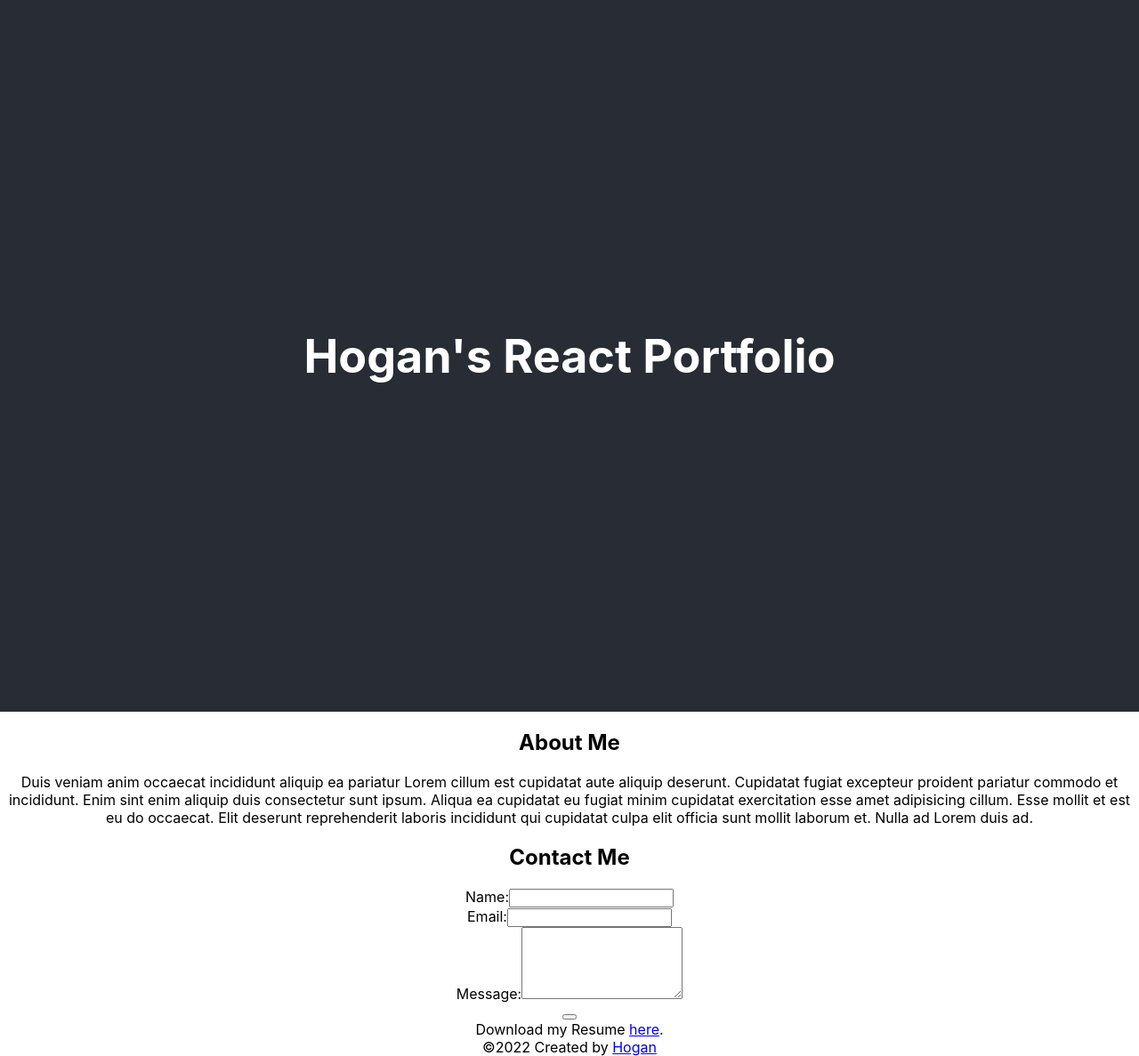
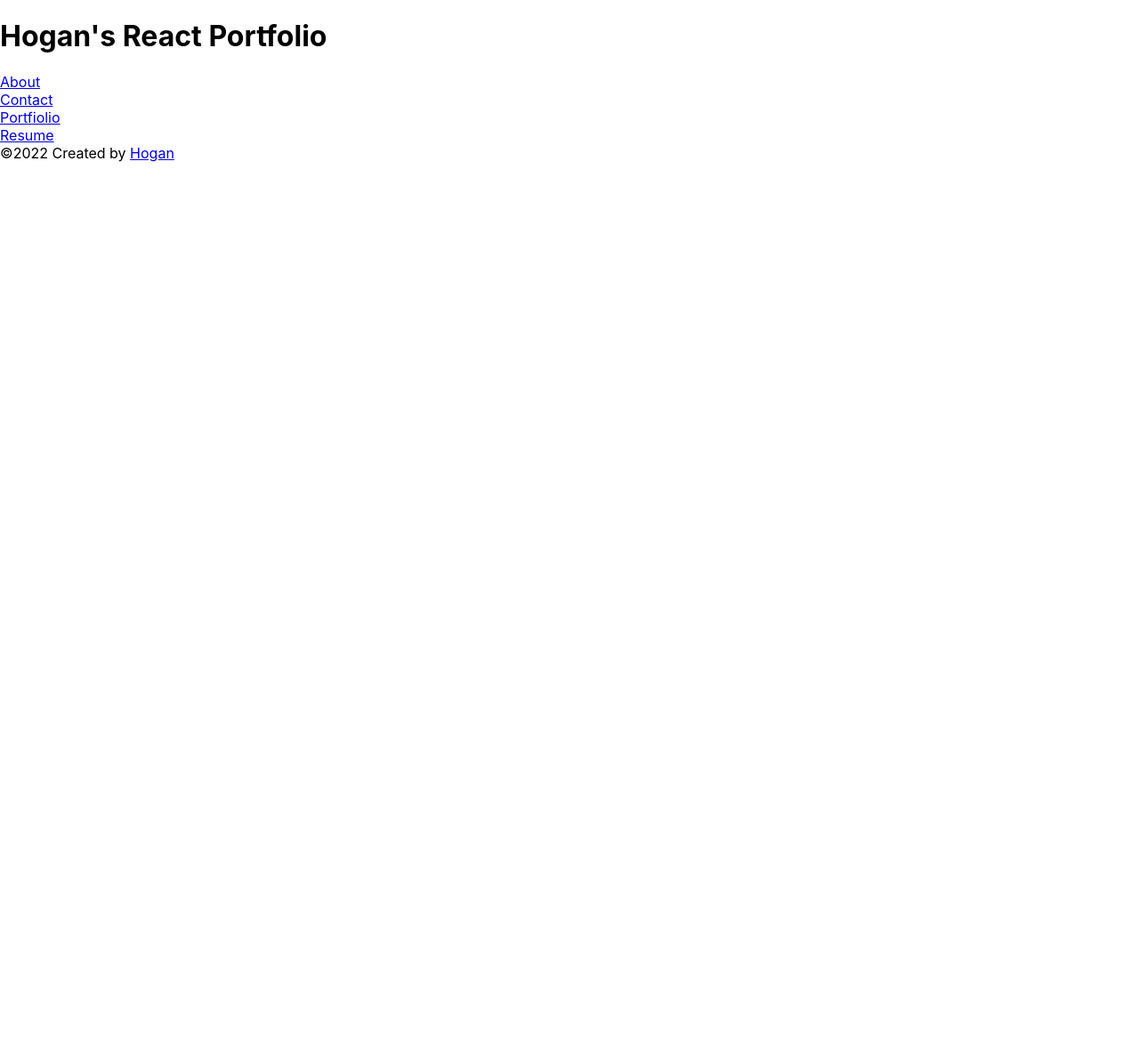
Before and after one commit to hoganrsherrow/react-portfolio-challenge, a React (Create React App) app: page /portfolio in a window 1280 px wide. Shown: the whole page at 89% size. After the commit the page ends 800 px from the top, so only its background shows below. Built offline with nearby package versions, Linux system fonts and the light colour scheme.

Commit message:
added react Router to navigate site

```diff
--- a/package.json
+++ b/package.json
@@ -8,6 +8,7 @@
     "@testing-library/user-event": "^13.5.0",
     "react": "^17.0.2",
     "react-dom": "^17.0.2",
+    "react-router-dom": "^6.4.1",
     "react-scripts": "5.0.1",
     "web-vitals": "^2.1.4"
   },
--- a/src/App.css
+++ b/src/App.css
@@ -36,3 +36,17 @@
     transform: rotate(360deg);
   }
 }
+
+.flex {
+  display: flex;
+}
+
+.space-between {
+  align-items: center;
+  justify-content: space-between;
+}
+
+.space-around {
+  align-items: center;
+  justify-content: space-around;
+}
--- a/src/App.js
+++ b/src/App.js
@@ -3,23 +3,33 @@
 import About from './components/About';
 import Contact from './components/Contact';
 import Resume from './components/Resume';
+import Portfolio from './components/Portfolio';
+import { BrowserRouter as Router, Routes, Route } from 'react-router-dom';
 
 function App() {
   return (
-    <div className="App">
-      <header className="App-header">
+    <Router>
+      <div>
+        <header>
           <h1>Hogan's React Portfolio</h1>
           <nav>
-
+            <div><a href="/about">About</a></div>
+            <div><a href="/contact">Contact</a></div>
+            <div><a href="/portfolio">Portfiolio</a></div>
+            <div><a href="/resume">Resume</a></div>
           </nav>
         </header>
         <main>
-        <About />
-        <Contact />
-        <Resume />
+          <Routes>
+            <Route path="/portfolio" element={<Portfolio />} />
+            <Route path="/about" element={<About />} />
+            <Route path="/contact" element={<Contact />} />
+            <Route path="/resume" element={<Resume />} />
+          </Routes>
         </main>
         <Footer />
       </div>
+    </Router>
   );
 }
 
--- /dev/null
+++ b/src/components/Portfolio/index.js
@@ -0,0 +1,11 @@
+function Portfolio() {
+    return (
+        <section>
+            <div className="portfolio">
+
+            </div>
+        </section>
+    )
+}
+
+export default Portfolio;
```
Also changed, not shown: 1 other file (tests, documents, lock files or other folders). Lines whose indentation alone changed are shown as unchanged.
